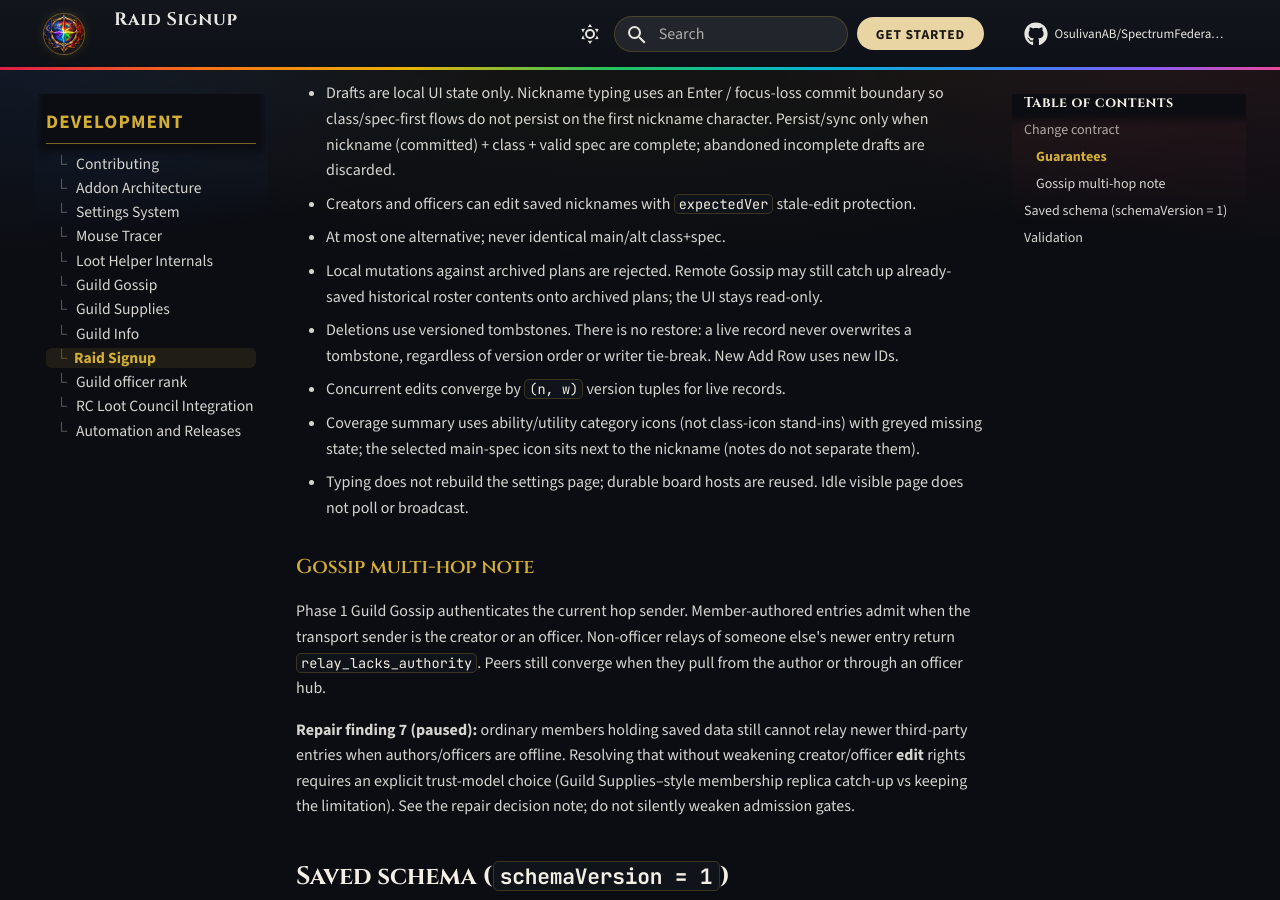
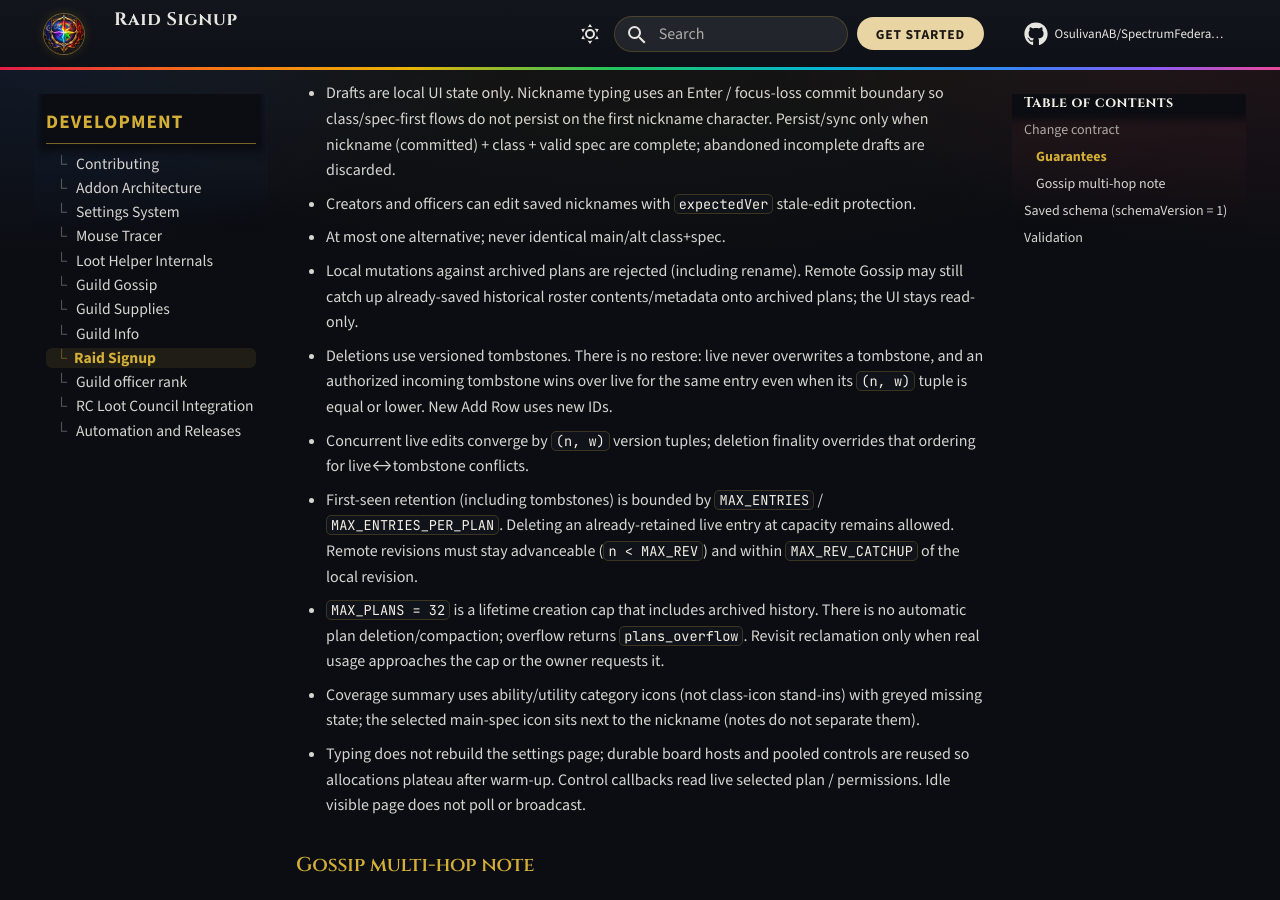
Before and after one commit to OsulivanAB/SpectrumFederation, an MkDocs documentation site: the page built from docs/development/raid-signup/index.md, in a window 1280 px wide and 900 px high, scrolled down 889 px. Built offline with MkDocs 1.6.1 and Material for MkDocs 9.7.7, drawn with Linux system fonts in a browser that asks for light colours; comment, search, counter and statistics services are not loaded.

Commit message:
Repair Raid Signup gossip index, UI pooling, and sync finality (#404)
Complete the owner-authorized IMPLEMENT batch for PR #476: GuildGossip
EnsureIndex/BumpIndexEpoch contract, pooled board paint with live control
bindings, live↔tombstone deletion finality both orders, bounded first-seen
tombstones and implausible remote revisions, and archived local rename
rejection with a disabled-control tooltip. Document deferred MAX_PLANS
history overflow; leave guild-member relay paused.

Co-authored-by: anthony.r.bahl <anthony.r.bahl@gmail.com>

```diff
--- a/docs/development/raid-signup/index.md
+++ b/docs/development/raid-signup/index.md
@@ -24,16 +24,27 @@ Transport dependency: Guild Gossip ([#378](https://github.com/OsulivanAB/Spectru
   abandoned incomplete drafts are discarded.
 - Creators and officers can edit saved nicknames with `expectedVer` stale-edit protection.
 - At most one alternative; never identical main/alt class+spec.
-- Local mutations against archived plans are rejected. Remote Gossip may still catch up
-  already-saved historical roster contents onto archived plans; the UI stays read-only.
-- Deletions use versioned tombstones. There is no restore: a live record never overwrites
-  a tombstone, regardless of version order or writer tie-break. New Add Row uses new IDs.
-- Concurrent edits converge by `(n, w)` version tuples for live records.
+- Local mutations against archived plans are rejected (including rename). Remote Gossip may
+  still catch up already-saved historical roster contents/metadata onto archived plans;
+  the UI stays read-only.
+- Deletions use versioned tombstones. There is no restore: live never overwrites a
+  tombstone, and an authorized incoming tombstone wins over live for the same entry even
+  when its `(n, w)` tuple is equal or lower. New Add Row uses new IDs.
+- Concurrent live edits converge by `(n, w)` version tuples; deletion finality overrides
+  that ordering for live↔tombstone conflicts.
+- First-seen retention (including tombstones) is bounded by `MAX_ENTRIES` /
+  `MAX_ENTRIES_PER_PLAN`. Deleting an already-retained live entry at capacity remains
+  allowed. Remote revisions must stay advanceable (`n < MAX_REV`) and within
+  `MAX_REV_CATCHUP` of the local revision.
+- `MAX_PLANS = 32` is a lifetime creation cap that includes archived history. There is no
+  automatic plan deletion/compaction; overflow returns `plans_overflow`. Revisit
+  reclamation only when real usage approaches the cap or the owner requests it.
 - Coverage summary uses ability/utility category icons (not class-icon stand-ins) with
   greyed missing state; the selected main-spec icon sits next to the nickname (notes do
   not separate them).
-- Typing does not rebuild the settings page; durable board hosts are reused. Idle visible
-  page does not poll or broadcast.
+- Typing does not rebuild the settings page; durable board hosts and pooled controls are
+  reused so allocations plateau after warm-up. Control callbacks read live selected plan /
+  permissions. Idle visible page does not poll or broadcast.
 
 ### Gossip multi-hop note
 
```
Also changed, not shown: 6 other files.
